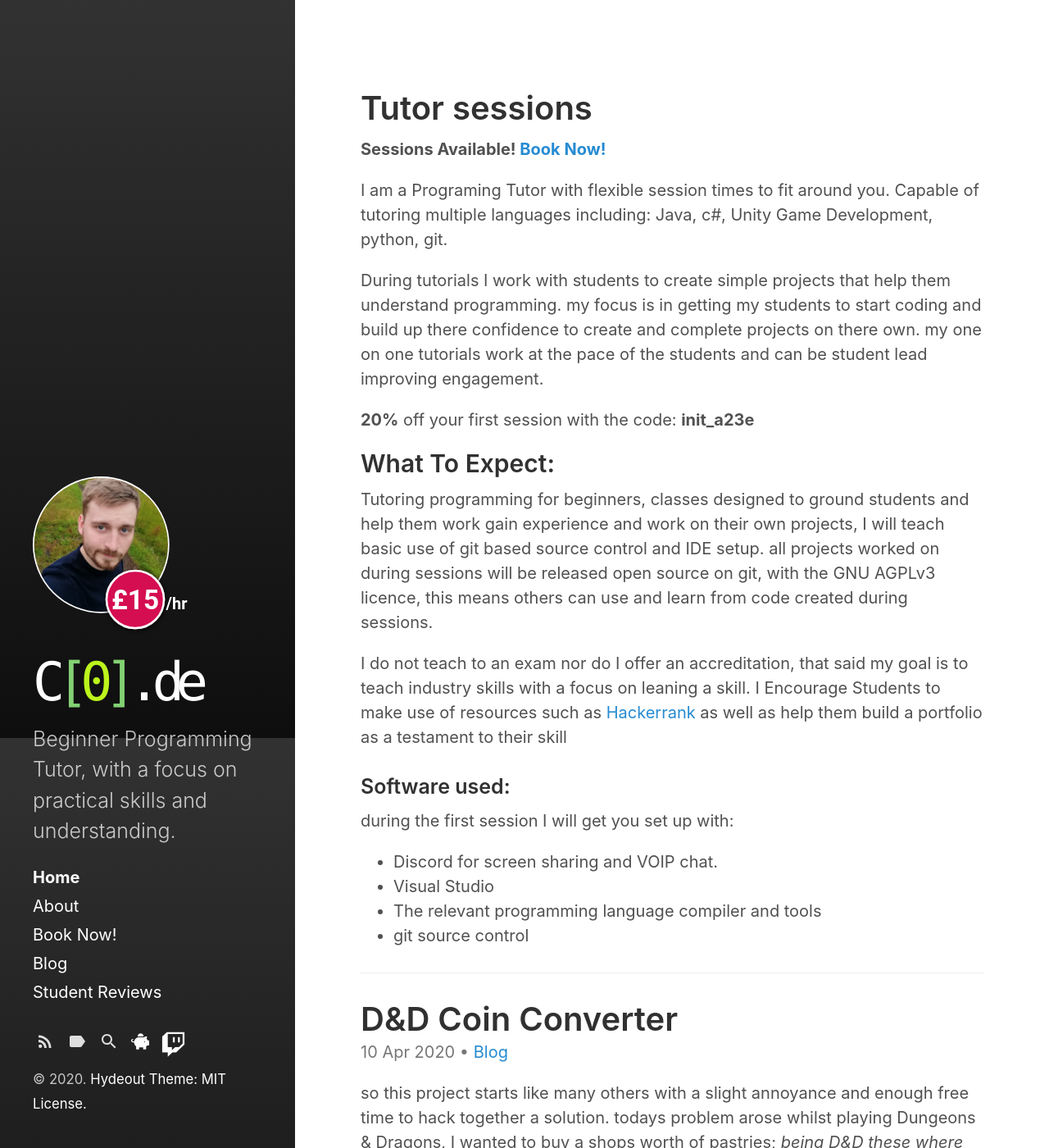
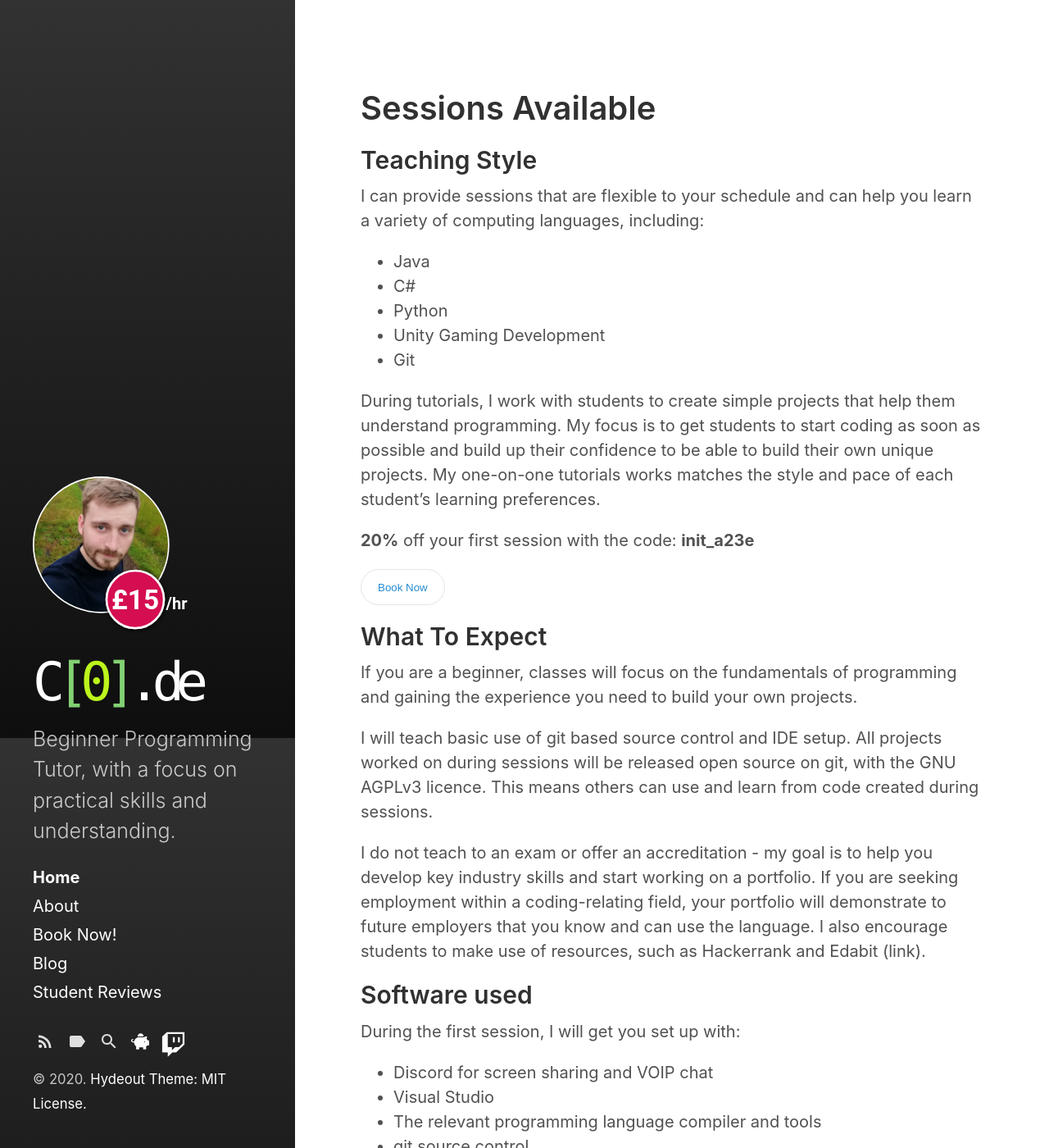
Before and after one commit to megonemad1/Tutor-Website, a Jekyll site: the page built from index.html, in a window 1280 px wide and 1400 px high. Shown: the whole window at 82% size. Built offline with Jekyll 4.4.1, drawn with Linux system fonts in a browser that asks for light colours; nearby versions of some CDN libraries; the list of posts is cut into pages by our own code.

Commit message:
- edit homepage content

```diff
--- a/index.html
+++ b/index.html
@@ -2,31 +2,43 @@
 layout: index
 title: Home
 ---
-<h1>Tutor sessions</h1>
-<p><b>
-    Sessions Available! <a href="{{ '/booking.html' | relative_url }}"> Book Now!</a></b>
+<h1>Sessions Available</h1>
+
+<h2>Teaching Style</h2>
+
+<p>I can provide sessions that are flexible to your schedule and can help you learn a variety of computing languages, including:
+   <ul>
+    <li>Java</li>
+    <li>C#</li>
+    <li>Python</li>
+    <li>Unity Gaming Development</li>
+    <li>Git</li>
+    </ul>
+</p><p>
+During tutorials, I work with students to create simple projects that help them understand programming. My focus is to get students to start coding as soon as possible and build up their confidence to be able to build their own unique projects. My one-on-one tutorials works matches the style and pace of each student’s learning preferences.
 </p>
 <p>
-    I am a Programing Tutor with flexible session times to fit around you. Capable of tutoring multiple languages including: Java, c#, Unity Game Development, python, git.
+<b>20%</b> off your first session with the code: <b>init_a23e</b>
 </p>
+<button href="{{ '/booking.html' | relative_url }}">Book Now</button>
+
+<h2>What To Expect</h2>
 <p>
-    During tutorials I work with students to create simple projects that help them understand programming. my focus is in getting my students to start coding and build up there confidence to create and complete projects on there own. my one on one tutorials
-    work at the pace of the students and can be student lead improving engagement.
+If you are a beginner, classes will focus on the fundamentals of programming and gaining the experience you need to build your own projects.
+</p><p>
+I will teach basic use of git based source control and IDE setup. All projects worked on during sessions will be released open source on git, with the GNU AGPLv3 licence. This means others can use and learn from code created during sessions.
+</p><p>
+I do not teach to an exam or offer an accreditation - my goal is to help you develop key industry skills and start working on a portfolio. If you are seeking employment within a coding-relating field, your portfolio will demonstrate to future employers that  you know and can use the language. I also encourage students to make use of resources, such as Hackerrank and Edabit (link).
 </p>
-<p><b>20%</b> off your first session with the code: <b>init_a23e</b></p>
-<h2>What To Expect:</h2>
-<p>Tutoring programming for beginners, classes designed to ground students and help them work gain experience and work on their own projects, I will teach basic use of git based source control and IDE setup. all projects worked on during sessions will be
-    released open source on git, with the GNU AGPLv3 licence, this means others can use and learn from code created during sessions.
-</p>
-<p>I do not teach to an exam nor do I offer an accreditation, that said my goal is to teach industry skills with a focus on leaning a skill. I Encourage Students to make use of resources such as <a href="hackerrank.com">Hackerrank</a> as well as help them
-    build a portfolio as a testament to their skill </p>
-<h3>Software used:</h3>
-<p>during the first session I will get you set up with:</p>
+<h2>Software used</h2>
+<p>
+During the first session, I will get you set up with:
 <ul>
-    <li>Discord for screen sharing and VOIP chat.</li>
+    <li>Discord for screen sharing and VOIP chat</li>
     <li>Visual Studio</li>
     <li>The relevant programming language compiler and tools</li>
     <li>git source control</li>
 </ul>
+</p>
 
 <hr>
```
